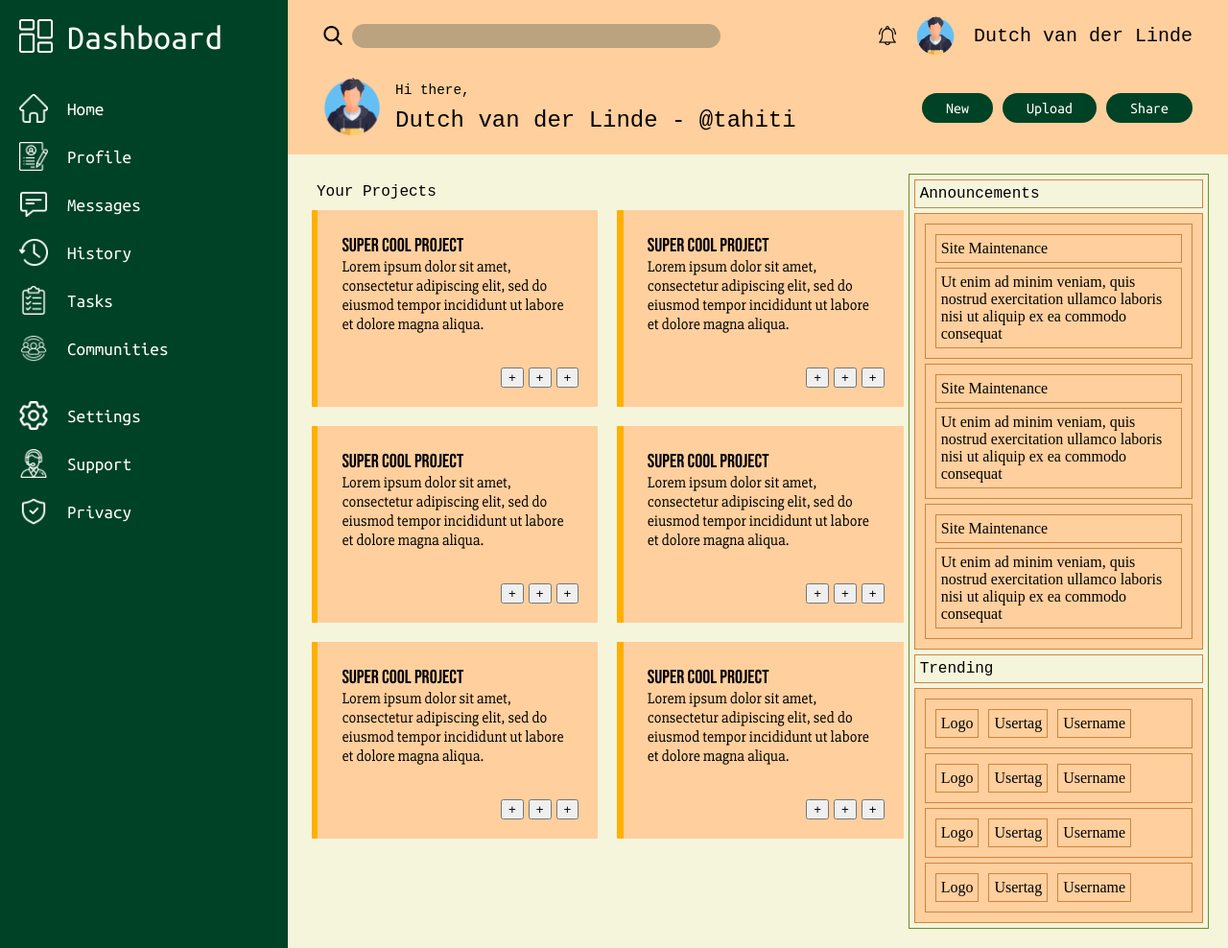
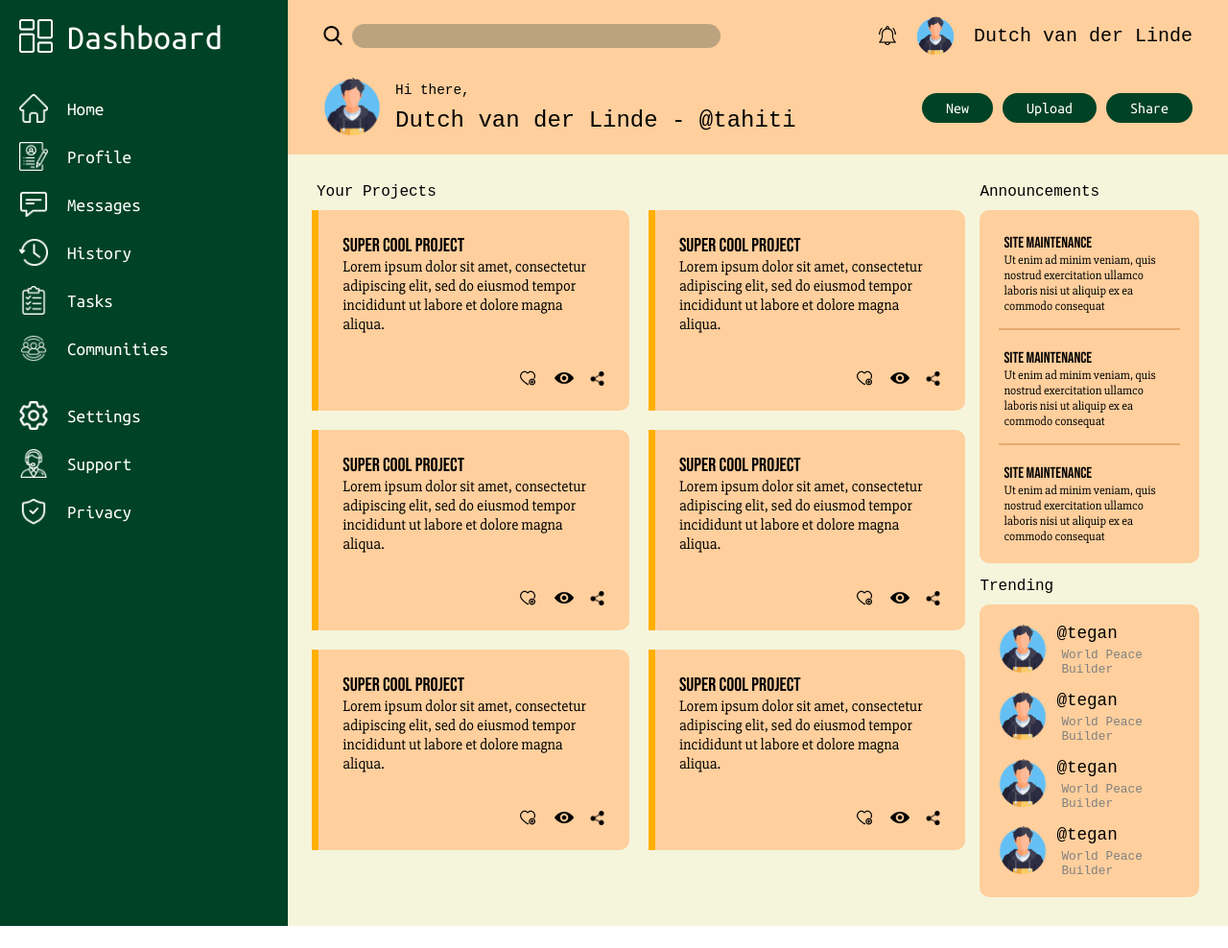
Before and after one commit to Mitadru47/TOP-Admin-Dashboard, a plain HTML site: page index.html in a window 1280 px wide. Shown: the whole page at 96% size. After the commit the page ends 965 px from the top, so only its background shows below. Drawn offline with Linux system fonts and the light colour scheme; a web font is replaced by a local one.

Commit message:
Advanced Styling & Layout Updates

```diff
--- a/index.html
+++ b/index.html
@@ -178,9 +178,9 @@
 
                                     <div class="buttons">
 
-                                        <button>+</button>
-                                        <button>+</button>
-                                        <button>+</button>
+                                        <button><img id="favorite" src="Assets/favorite.png"></button>
+                                        <button><img id="view" src="Assets/view.png"></button>
+                                        <button><img id="fork" src="Assets/fork.png"></button>
 
                                     </div>
 
@@ -203,9 +203,9 @@
 
                                     <div class="buttons">
 
-                                        <button>+</button>
-                                        <button>+</button>
-                                        <button>+</button>
+                                        <button><img id="favorite" src="Assets/favorite.png"></button>
+                                        <button><img id="view" src="Assets/view.png"></button>
+                                        <button><img id="fork" src="Assets/fork.png"></button>
 
                                     </div>
 
@@ -228,9 +228,9 @@
 
                                     <div class="buttons">
 
-                                        <button>+</button>
-                                        <button>+</button>
-                                        <button>+</button>
+                                        <button><img id="favorite" src="Assets/favorite.png"></button>
+                                        <button><img id="view" src="Assets/view.png"></button>
+                                        <button><img id="fork" src="Assets/fork.png"></button>
 
                                     </div>
 
@@ -253,9 +253,9 @@
 
                                     <div class="buttons">
 
-                                        <button>+</button>
-                                        <button>+</button>
-                                        <button>+</button>
+                                        <button><img id="favorite" src="Assets/favorite.png"></button>
+                                        <button><img id="view" src="Assets/view.png"></button>
+                                        <button><img id="fork" src="Assets/fork.png"></button>
 
                                     </div>
 
@@ -278,9 +278,9 @@
 
                                     <div class="buttons">
 
-                                        <button>+</button>
-                                        <button>+</button>
-                                        <button>+</button>
+                                        <button><img id="favorite" src="Assets/favorite.png"></button>
+                                        <button><img id="view" src="Assets/view.png"></button>
+                                        <button><img id="fork" src="Assets/fork.png"></button>
 
                                     </div>
 
@@ -303,9 +303,9 @@
 
                                     <div class="buttons">
 
-                                        <button>+</button>
-                                        <button>+</button>
-                                        <button>+</button>
+                                        <button><img id="favorite" src="Assets/favorite.png"></button>
+                                        <button><img id="view" src="Assets/view.png"></button>
+                                        <button><img id="fork" src="Assets/fork.png"></button>
 
                                     </div>
 
@@ -324,22 +324,26 @@
 
                             <div class="slots">
 
-                                <div>Site Maintenance</div>
-                                <div>Ut enim ad minim veniam, quis nostrud exercitation ullamco laboris nisi ut aliquip ex ea commodo consequat</div>
+                                <div class="title">Site Maintenance</div>
+                                <div class="content">Ut enim ad minim veniam, quis nostrud exercitation ullamco laboris nisi ut aliquip ex ea commodo consequat</div>
 
                             </div>
 
+                            <div class="slots line"></div>
+
                             <div class="slots">
 
-                                <div>Site Maintenance</div>
-                                <div>Ut enim ad minim veniam, quis nostrud exercitation ullamco laboris nisi ut aliquip ex ea commodo consequat</div>
+                                <div class="title">Site Maintenance</div>
+                                <div class="content">Ut enim ad minim veniam, quis nostrud exercitation ullamco laboris nisi ut aliquip ex ea commodo consequat</div>
 
                             </div>
 
+                            <div class="slots line"></div>
+
                             <div class="slots">
 
-                                <div>Site Maintenance</div>
-                                <div>Ut enim ad minim veniam, quis nostrud exercitation ullamco laboris nisi ut aliquip ex ea commodo consequat</div>
+                                <div class="title">Site Maintenance</div>
+                                <div class="content">Ut enim ad minim veniam, quis nostrud exercitation ullamco laboris nisi ut aliquip ex ea commodo consequat</div>
 
                             </div>
 
@@ -350,33 +354,53 @@
 
                             <div class="users">
 
-                                <div>Logo</div>
-                                <div>Usertag</div>
-                                <div>Username</div>
+                                <div><img class="trendingLogo" src="Assets/user1.png"></div>
+
+                                <div>
+
+                                    <div class="trendingTag">@tegan</div>
+                                    <div class="trendingUsername">World Peace Builder</div>
+
+                                </div>
 
                             </div>
 
                             <div class="users">
 
-                                <div>Logo</div>
-                                <div>Usertag</div>
-                                <div>Username</div>
+                                <div><img class="trendingLogo" src="Assets/user1.png"></div>
+
+                                <div>
+
+                                    <div class="trendingTag">@tegan</div>
+                                    <div class="trendingUsername">World Peace Builder</div>
+
+                                </div>
 
                             </div>
 
                             <div class="users">
 
-                                <div>Logo</div>
-                                <div>Usertag</div>
-                                <div>Username</div>
+                                <div><img class="trendingLogo" src="Assets/user1.png"></div>
+
+                                <div>
+
+                                    <div class="trendingTag">@tegan</div>
+                                    <div class="trendingUsername">World Peace Builder</div>
+
+                                </div>
 
                             </div>
 
                             <div class="users">
 
-                                <div>Logo</div>
-                                <div>Usertag</div>
-                                <div>Username</div>
+                                <div><img class="trendingLogo" src="Assets/user1.png"></div>
+
+                                <div>
+
+                                    <div class="trendingTag">@tegan</div>
+                                    <div class="trendingUsername">World Peace Builder</div>
+
+                                </div>
 
                             </div>
 
--- a/styles.css
+++ b/styles.css
@@ -243,10 +243,7 @@ body{
 
     grid-area: 2 / 2 / 4 / 5;
 
-    display: grid;
-
-    grid-template-rows: repeat(3, 1fr);
-    grid-template-columns: repeat(3, 1fr);
+    display: flex;
 
     background-color: #F5F5DC;
     padding: 20px;
@@ -258,7 +255,7 @@ body{
     grid-area: 1 / 1 / 4 / 3;
 }
 
-.mainContent .sectionA .heading{
+.heading{
 
     margin: 5px;
     margin-bottom: 0;
@@ -291,14 +288,14 @@ body{
 
     display: flex;
     background-color: #FFCF9D;
+
+    border-radius: 10px;
 }
 
 .cardHighlight{
 
     background-color: #FFB000;
     width: 20px;
-
-    /* margin-left: 10px; */
 }
 
 .cardContent{
@@ -310,10 +307,6 @@ body{
     flex-direction: column;
 
     gap: 10px;
-}
-
-.cardContent div{
-
 }
 
 .title{
@@ -342,24 +335,113 @@ body{
     gap: 5px;
 }
 
+.buttons button{
+
+    border: 0;
+    background-color: #FFCF9D;
+}
+
+#favorite{
+
+    height: 16px;
+    width: 16px;
+}
+
+#view{
+
+    height: 20px;
+    width: 20px;
+
+    padding-left: 2.5px;
+}
+
+#fork{
+
+    height: 15px;
+    width: 15px;
+}
+
 .mainContent .sectionB{
 
-    border: 1px solid olivedrab;
+    /* border: 1px solid olivedrab; */
     grid-area: 1 / 3 / 4 / 4;
 }
 
 .mainContent .sectionB div{
 
-    margin: 5px;
-    padding: 5px;
+    /* margin: 5px;
+    padding: 5px; */
 
-    border: 1px solid peru;
+    /* border: 1px solid peru; */
 }
 
 .announcements, .trending{
+
     background-color: #FFCF9D;
+
+    margin: 10px;
+    margin-top: 5px;
+
+    padding: 20px;
+
+    display: flex;
+    flex-direction: column;
+
+    gap: 15px;
+    border-radius: 10px;
+}
+
+.slots .title{
+    font-size: 1rem;
+}
+
+.slots .content{
+
+    padding: 0 5px;
+
+    font-family: 'Slabo 27px', serif;
+    font-size: 0.8rem;
+}
+
+.line{
+
+    border: 1px solid peru;
+    opacity: 0.5;
 }
 
 .users{
+
     display: flex;
+
+    justify-content: start;
+    align-items: center;
 }
+
+.users div{
+    /* border: 1px solid black; */
+}
+
+.trendingLogo{
+
+    height: 50px;
+    width: 50px;
+
+    margin-right: 10px;
+}
+
+.trendingTag{
+
+    font-family: 'Wellfleet', monospace;
+    font-size: 1.1rem;
+}
+
+.trendingUsername{
+
+    padding-top: 5px;
+    padding-left: 5px;
+
+    font-family: 'Wellfleet', monospace;
+    font-size: 0.8rem;
+
+    color: grey;
+}
```
Also changed, not shown: Assets/favorite.png (added), Assets/fork.png (added), Assets/view.png (added).
